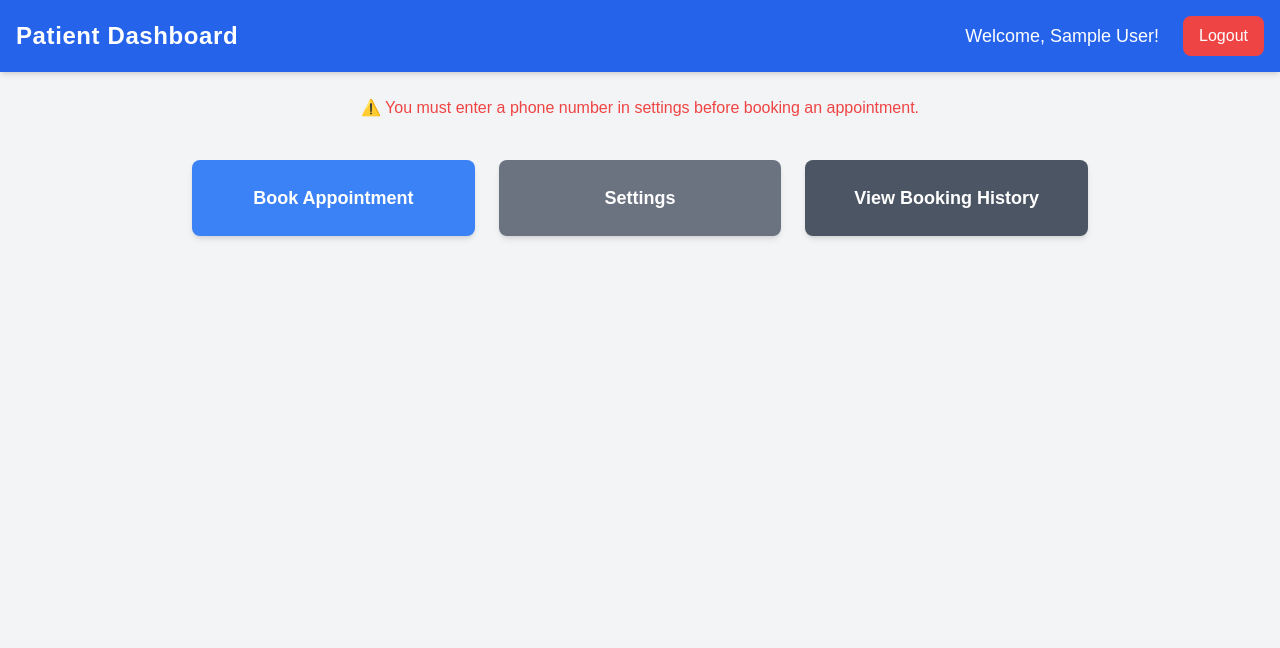
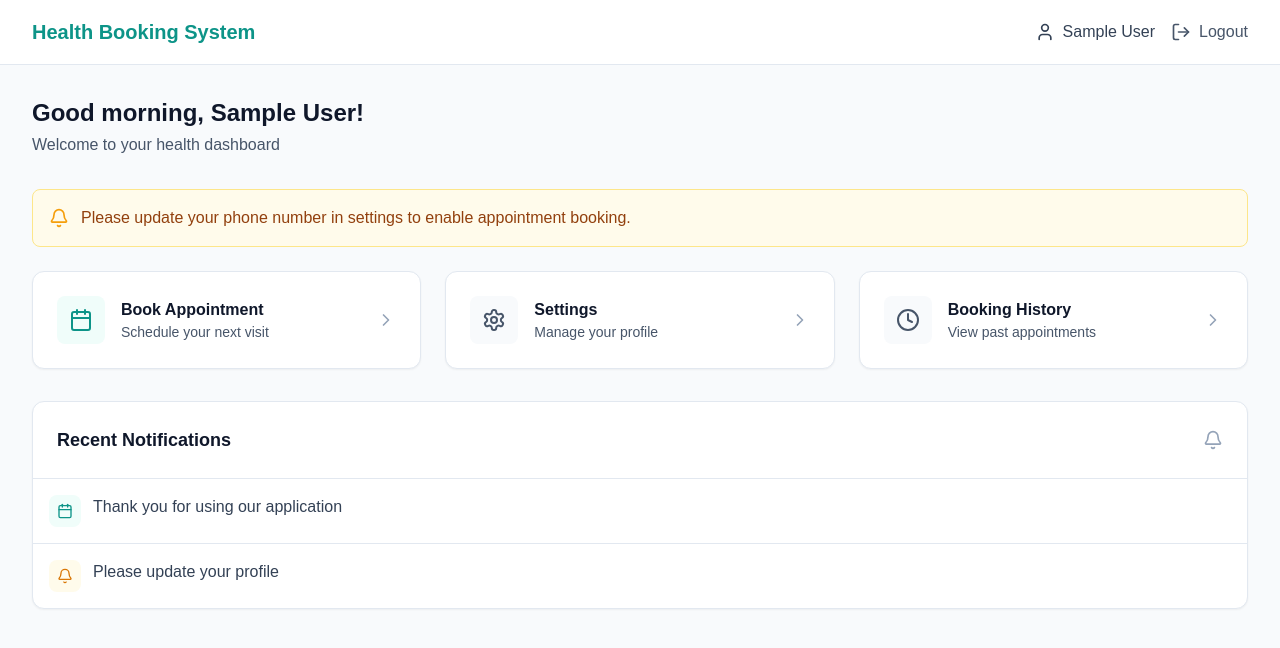
Before and after one commit to Nathanel3103/HBS-Booking, a Next.js app: page /patient-dashboard in a window 1280 px wide. Shown: the top 648 px of the page. Built offline with nearby package versions, Linux system fonts and the light colour scheme; sample sign-in values are in the browser's storage.

Commit message:
Patient dashboard

```diff
--- a/pages/patient-dashboard.js
+++ b/pages/patient-dashboard.js
@@ -1,18 +1,31 @@
 import { useEffect, useState } from "react";
 import { useRouter } from "next/router";
-import { Menu, X } from "lucide-react"; // Import icons
+import {
+  Menu,
+  X,
+  Calendar,
+  Settings,
+  Clock,
+  Bell,
+  LogOut,
+  User,
+  ChevronRight
+} from "lucide-react";
 
 export default function PatientDashboard() {
     const [user, setUser] = useState(null);
     const [menuOpen, setMenuOpen] = useState(false);
     const [phoneMissing, setPhoneMissing] = useState(false);
+    const [notifications, setNotifications] = useState([
+        { id: 1, message: "Thank you for using our application", type: "reminder" },
+        { id: 2, message: "Please update your profile ", type: "action" }
+    ]);
     const router = useRouter();
 
     useEffect(() => {
-        console.log("Checking localStorage for user...");
         const loggedInUser = JSON.parse(localStorage.getItem("user"));
         if (!loggedInUser) {
-            console.log("No user found, redirecting to login...");
+            router.push("/login");
         } else {
             setUser(loggedInUser);
             if (!loggedInUser.phoneNumber || loggedInUser.phoneNumber.trim() === "") {
@@ -22,7 +35,11 @@ export default function PatientDashboard() {
     }, []);
 
     if (!user) {
-        return <p className="text-center text-gray-600 mt-10">Loading...</p>;
+        return (
+            <div className="min-h-screen flex items-center justify-center bg-gray-50">
+                <div className="animate-spin rounded-full h-12 w-12 border-t-2 border-b-2 border-blue-500"></div>
+            </div>
+        );
     }
 
     const handleLogout = () => {
@@ -31,7 +48,7 @@ export default function PatientDashboard() {
     };
 
     const handleNavigation = (path) => {
-        if (phoneMissing) {
+        if (phoneMissing && path.includes("appointments")) {
             alert("Please update your phone number in settings before making a booking.");
             router.push("/patient-settings");
             return;
@@ -39,63 +56,170 @@ export default function PatientDashboard() {
         router.push(path);
     };
 
+    const getGreeting = () => {
+        const hour = new Date().getHours();
+        if (hour < 12) return "Good morning";
+        if (hour < 18) return "Good afternoon";
+        return "Good evening";
+    };
+
     return (
-        <div className="min-h-screen bg-gray-100">
+        <div className="min-h-screen bg-slate-50">
             {/* Navbar */}
-            <nav className="bg-blue-600 text-white p-4 flex justify-between items-center shadow-md">
-                <h1 className="text-2xl font-bold tracking-wide">Patient Dashboard</h1>
+            <nav className="bg-white border-b border-slate-200">
+                <div className="max-w-7xl mx-auto px-4 sm:px-6 lg:px-8">
+                    <div className="flex justify-between h-16">
+                        <div className="flex items-center">
+                            <h1 className="text-xl font-bold text-teal-600">Health Booking System</h1>
+                        </div>
 
                 {/* Desktop Menu */}
-                <div className="hidden md:flex items-center space-x-6">
-                    <p className="text-lg">Welcome, {user.name || "User"}!</p>
-                    <button onClick={handleLogout} className="bg-red-500 hover:bg-red-600 text-white px-4 py-2 rounded-lg transition">
-                        Logout
+                        <div className="hidden md:flex items-center space-x-4">
+                            <div className="flex items-center space-x-2 text-slate-700">
+                                <User size={20} />
+                                <span>{user.name}</span>
+                            </div>
+                            <button
+                                onClick={handleLogout}
+                                className="flex items-center space-x-2 text-slate-600 hover:text-red-600 transition-colors"
+                            >
+                                <LogOut size={20} />
+                                <span>Logout</span>
                     </button>
                 </div>
 
                 {/* Mobile Menu Button */}
-                <button className="md:hidden" onClick={() => setMenuOpen(!menuOpen)}>
-                    {menuOpen ? <X size={28} /> : <Menu size={28} />}
+                        <div className="md:hidden flex items-center">
+                            <button onClick={() => setMenuOpen(!menuOpen)} className="text-gray-600">
+                                {menuOpen ? <X size={24} /> : <Menu size={24} />}
                 </button>
-            </nav>
+                        </div>
+                    </div>
+                </div>
 
             {/* Mobile Menu */}
             {menuOpen && (
-                <div className="md:hidden bg-blue-700 text-white p-4 flex flex-col items-center space-y-4">
-                    <p className="text-lg">Welcome, {user.name || "User"}!</p>
-                    <button onClick={handleLogout} className="bg-red-500 hover:bg-red-600 text-white px-4 py-2 rounded-lg">
-                        Logout
+                    <div className="md:hidden border-t border-slate-200 bg-white">
+                        <div className="px-4 py-3 space-y-3">
+                            <div className="flex items-center space-x-2 text-slate-700">
+                                <User size={20} />
+                                <span>{user.name}</span>
+                            </div>
+                            <button
+                                onClick={handleLogout}
+                                className="flex items-center space-x-2 text-slate-600 hover:text-red-600 w-full"
+                            >
+                                <LogOut size={20} />
+                                <span>Logout</span>
                     </button>
+                        </div>
+                    </div>
+                )}
+            </nav>
+
+            {/* Main Content */}
+            <main className="max-w-7xl mx-auto px-4 sm:px-6 lg:px-8 py-8">
+                {/* Welcome Section */}
+                <div className="mb-8">
+                    <h2 className="text-2xl font-bold text-slate-900">{getGreeting()}, {user.name}!</h2>
+                    <p className="mt-1 text-slate-600">Welcome to your health dashboard</p>
                 </div>
-            )}
 
-            {/* Dashboard Content */}
-            <div className="flex flex-col items-center p-6">
+                {/* Warning Banner */}
                 {phoneMissing && (
-                    <p className="text-red-500 mb-4 text-center">
-                        ⚠️ You must enter a phone number in settings before booking an appointment.
+                    <div className="mb-6 p-4 bg-amber-50 border border-amber-200 rounded-lg flex items-center space-x-3">
+                        <Bell className="text-amber-500" size={20} />
+                        <p className="text-amber-800">
+                            Please update your phone number in settings to enable appointment booking.
                     </p>
+                    </div>
                 )}
 
-                <div className="grid grid-cols-1 md:grid-cols-2 lg:grid-cols-3 gap-6 w-full max-w-4xl mt-6">
-                    {[
-                        { label: "Book Appointment", color: "bg-blue-500", path: "./appointments/general-checkup" },
-                        //{ label: "Specialist Visit", color: "bg-green-500", path: "./appointments/specialist-visit" },
-                        //{ label: "Book for Someone Else", color: "bg-yellow-500", path: "./appointments/book-for-someone" },
-                        //{ label: "Vaccination Booking", color: "bg-purple-500", path: "./appointments/vaccination" },
-                        { label: "Settings", color: "bg-gray-500", path: "/patient-settings" },
-                        { label: "View Booking History", color: "bg-gray-600", path: "/booking-history" },
-                    ].map((item, index) => (
+                {/* Quick Actions */}
+                <div className="grid grid-cols-1 md:grid-cols-3 gap-6 mb-8">
+                    <button
+                        onClick={() => handleNavigation("./appointments/general-checkup")}
+                        className="p-6 bg-white rounded-xl shadow-sm border border-slate-200 hover:border-teal-500 transition-all group"
+                    >
+                        <div className="flex items-center justify-between">
+                            <div className="flex items-center space-x-4">
+                                <div className="p-3 bg-teal-50 rounded-lg group-hover:bg-teal-100 transition-colors">
+                                    <Calendar className="text-teal-600" size={24} />
+                                </div>
+                                <div className="text-left">
+                                    <h3 className="font-semibold text-slate-900">Book Appointment</h3>
+                                    <p className="text-sm text-slate-600">Schedule your next visit</p>
+                                </div>
+                            </div>
+                            <ChevronRight className="text-slate-400 group-hover:text-teal-500 transition-colors" size={20} />
+                        </div>
+                    </button>
+
+                    <button
+                        onClick={() => handleNavigation("/patient-settings")}
+                        className="p-6 bg-white rounded-xl shadow-sm border border-slate-200 hover:border-teal-500 transition-all group"
+                    >
+                        <div className="flex items-center justify-between">
+                            <div className="flex items-center space-x-4">
+                                <div className="p-3 bg-slate-50 rounded-lg group-hover:bg-slate-100 transition-colors">
+                                    <Settings className="text-slate-600" size={24} />
+                                </div>
+                                <div className="text-left">
+                                    <h3 className="font-semibold text-slate-900">Settings</h3>
+                                    <p className="text-sm text-slate-600">Manage your profile</p>
+                                </div>
+                            </div>
+                            <ChevronRight className="text-slate-400 group-hover:text-teal-500 transition-colors" size={20} />
+                        </div>
+                    </button>
+
                         <button
-                            key={index}
-                            onClick={() => handleNavigation(item.path)}
-                            className={`${item.color} text-white p-6 rounded-lg shadow-md text-lg font-semibold w-full transition transform hover:scale-105`}
-                        >
-                            {item.label}
+                        onClick={() => handleNavigation("/booking-history")}
+                        className="p-6 bg-white rounded-xl shadow-sm border border-slate-200 hover:border-teal-500 transition-all group"
+                    >
+                        <div className="flex items-center justify-between">
+                            <div className="flex items-center space-x-4">
+                                <div className="p-3 bg-slate-50 rounded-lg group-hover:bg-slate-100 transition-colors">
+                                    <Clock className="text-slate-600" size={24} />
+                                </div>
+                                <div className="text-left">
+                                    <h3 className="font-semibold text-slate-900">Booking History</h3>
+                                    <p className="text-sm text-slate-600">View past appointments</p>
+                                </div>
+                            </div>
+                            <ChevronRight className="text-slate-400 group-hover:text-teal-500 transition-colors" size={20} />
+                        </div>
                         </button>
-                    ))}
                 </div>
-            </div>
+
+                {/* Notifications Section */}
+                <div className="bg-white rounded-xl shadow-sm border border-slate-200 overflow-hidden">
+                    <div className="p-6 border-b border-slate-200">
+                        <div className="flex items-center justify-between">
+                            <h3 className="text-lg font-semibold text-slate-900">Recent Notifications</h3>
+                            <Bell className="text-slate-400" size={20} />
+                        </div>
+                    </div>
+                    <div className="divide-y divide-slate-200">
+                        {notifications.map((notification) => (
+                            <div key={notification.id} className="p-4 hover:bg-slate-50 transition-colors">
+                                <div className="flex items-start space-x-3">
+                                    <div className={`p-2 rounded-lg ${
+                                        notification.type === 'reminder' ? 'bg-teal-50' : 'bg-amber-50'
+                                    }`}>
+                                        {notification.type === 'reminder' ? (
+                                            <Calendar className="text-teal-600" size={16} />
+                                        ) : (
+                                            <Bell className="text-amber-600" size={16} />
+                                        )}
+                                    </div>
+                                    <p className="text-slate-700">{notification.message}</p>
+                                </div>
+                            </div>
+                        ))}
+                    </div>
+                </div>
+            </main>
         </div>
     );
 }
```
Also changed, not shown: lib/whatsapp/availability.js (+36 -110 lines), pages/api/whatsapp/webhook.js (+40 -56 lines).
